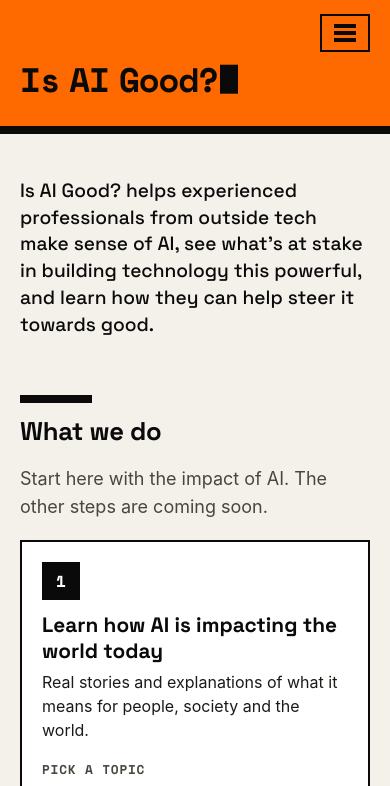
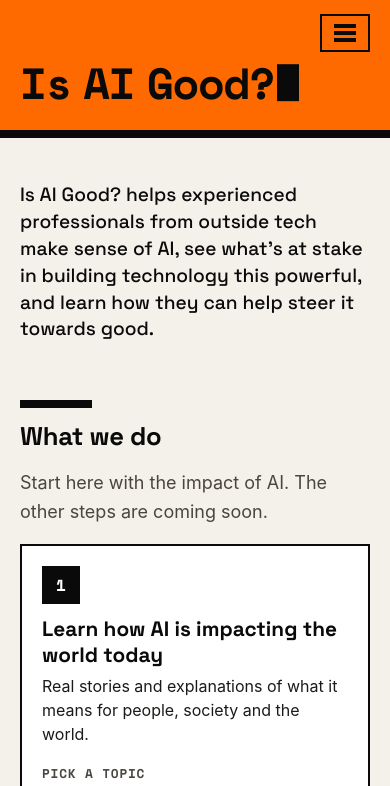
Before and after one commit to Rasheed-G/Is-AI-good, a plain HTML site: page site/index.html in a window 390 px wide. Shown: the top 786 px of the page. Drawn offline with Linux system fonts and the light colour scheme.

Commit message:
Home page heading back to its larger size (#45)
Co-authored-by: harvest-bot <actions@users.noreply.github.com>
Co-authored-by: Claude Opus 5.5 <noreply@anthropic.com>

```diff
--- a/site/index.html
+++ b/site/index.html
@@ -7,7 +7,7 @@
   <title>Is AI Good?</title>
   <meta name="description" content="Real stories and clear explanations of AI's harms today and where they could lead, for professionals from outside tech." />
   <!-- frame:head -->
-  <link rel="stylesheet" href="/styles.css?v=20261124a" />
+  <link rel="stylesheet" href="/styles.css?v=20261124b" />
   <link rel="icon" href="/favicon.ico" sizes="any" />
   <link rel="icon" type="image/png" sizes="32x32" href="/favicon-32.png" />
   <link rel="apple-touch-icon" href="/apple-touch-icon.png" />
--- a/site/styles.css
+++ b/site/styles.css
@@ -672,14 +672,14 @@ html:not(.has-tabs) .tab-panel + .tab-panel { margin-top: 18px; }
 .home .mini-mark { display: none; }
 .home .site-nav, .home .menu-btn { margin-left: auto; }
 .home-header { padding-bottom: 30px; }
-/* The name is the same size as the other pages' headings, on one line */
-.home-header .masthead { margin-top: 26px; font-size: clamp(34px, 6vw, 60px); line-height: 1.05; word-spacing: -.3em; }
-.home-header .masthead .l2 { display: inline; margin-left: .3em; }
+.home-header .masthead { margin-top: 18px; }
 .text-page .home-lead { margin: 0; font-family: var(--display); font-weight: 500; font-size: clamp(1.2rem, 2.6vw, 1.45rem); line-height: 1.4; color: var(--ink); }
 /* Phones: the name on one line and a shorter band, so the page starts on the first screen */
 @media (max-width: 719px) {
   .home-header { padding-bottom: 22px; }
-  .home-header .masthead { margin-top: 10px; }
+  /* word-spacing evens the gap after "Is" with the one before "Good?" */
+  .home-header .masthead { margin-top: 10px; font-size: clamp(34px, 11.2vw, 56px); word-spacing: -.3em; }
+  .home-header .masthead .l2 { display: inline; margin-left: .3em; }
 }
 /* Section headings: ink bar, not orange (the heading isn't clickable) */
 .home .sec-title::before { background: var(--ink); box-shadow: none; }
```
Also changed, not shown: scripts/frame/head.html (+1 -1 lines), site/404.html (+1 -1 lines), site/about/index.html (+1 -1 lines), site/approach/index.html (+1 -1 lines), site/contact/index.html (+1 -1 lines), site/how-we-choose/index.html (+1 -1 lines), site/impact/bias/index.html (+1 -1 lines), site/impact/children/index.html (+1 -1 lines), site/impact/environment/index.html (+1 -1 lines), site/impact/failures/index.html (+1 -1 lines), site/impact/index.html (+1 -1 lines), site/impact/relationships/index.html (+1 -1 lines), site/impact/war/index.html (+1 -1 lines), site/impact/work/index.html (+1 -1 lines), 2 more files.
